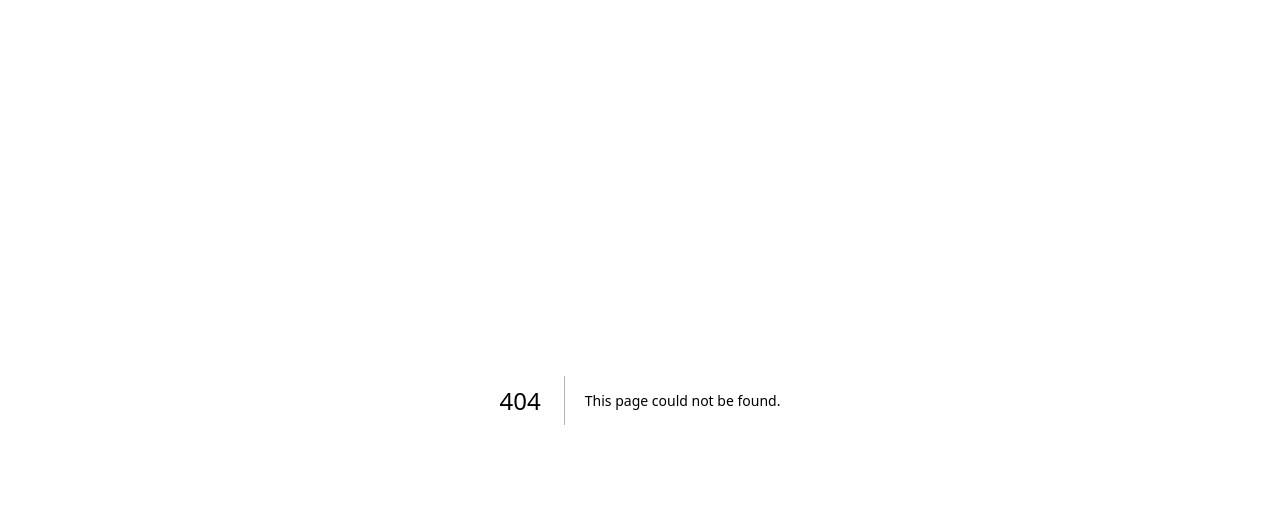
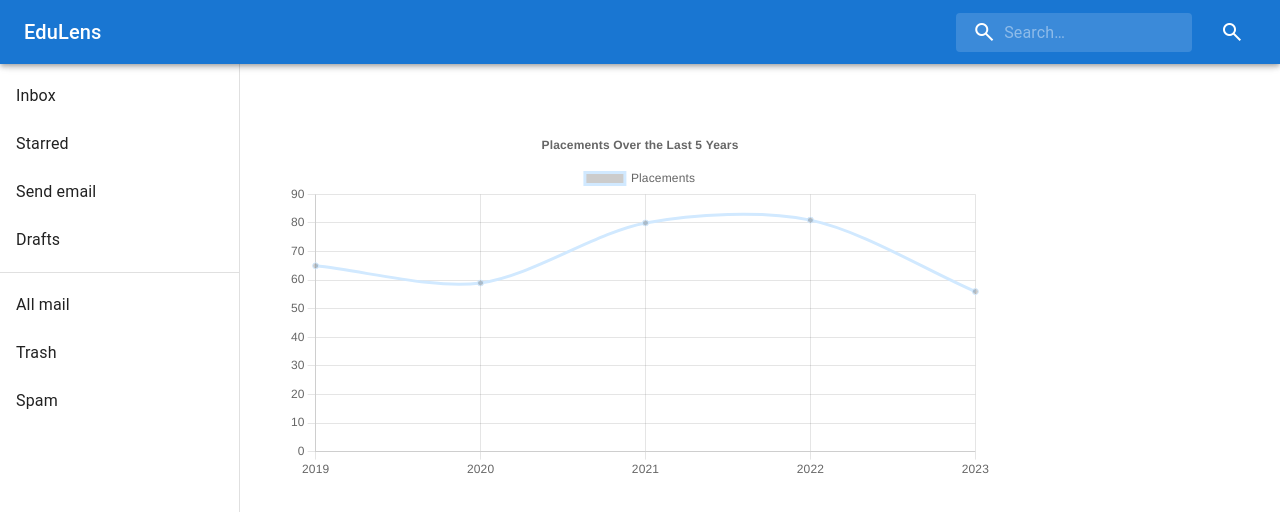
Before and after one commit to TheAnanta/edulens, a Next.js app: page /trends in a window 1280 px wide. Before the commit this address had no page. Shown: the top 512 px of the page. Built offline with nearby package versions, Linux system fonts and the light colour scheme.

Commit message:
trends added
Signed-off-by: P SIDHARTH <philkhanasidharth14@gmail.com>

```diff
--- a/package.json
+++ b/package.json
@@ -14,8 +14,10 @@
     "@emotion/styled": "^11.13.0",
     "@mui/material": "^6.0.1",
     "@mui/material-nextjs": "^6.0.1",
+    "chart.js": "^4.4.4",
     "next": "14.2.7",
     "react": "^18",
+    "react-chartjs-2": "^5.2.0",
     "react-dom": "^18"
   },
   "devDependencies": {
--- /dev/null
+++ b/src/app/trends/Placement.jsx
@@ -0,0 +1,63 @@
+"use client";
+
+import React from "react";
+import { Line } from "react-chartjs-2";
+import {
+  Chart as ChartJS,
+  CategoryScale,
+  LinearScale,
+  PointElement,
+  LineElement,
+  Title,
+  Tooltip,
+  Legend,
+} from "chart.js";
+
+ChartJS.register(
+  CategoryScale,
+  LinearScale,
+  PointElement,
+  LineElement,
+  Title,
+  Tooltip,
+  Legend
+);
+
+const PlacementChart = () => {
+  const data = {
+    labels: ["2019", "2020", "2021", "2022", "2023"],
+    datasets: [
+      {
+        label: "Placements",
+        data: [65, 59, 80, 81, 56],
+        borderColor: "#d1e9ff",
+        backgroundColor: "rgba(0, 0, 0, 0.2)",
+        fill: true,
+        tension: 0.3,
+      },
+    ],
+  };
+
+  const options = {
+    responsive: true,
+    plugins: {
+      legend: {
+        display: true,
+        position: "top",
+      },
+      title: {
+        display: true,
+        text: "Placements Over the Last 5 Years",
+      },
+    },
+    scales: {
+      y: {
+        beginAtZero: true,
+      },
+    },
+  };
+
+  return <Line data={data} options={options} />;
+};
+
+export default PlacementChart;
--- /dev/null
+++ b/src/app/trends/page.jsx
@@ -0,0 +1,13 @@
+import Sidebar from "@/components/Sidebar";
+import PlacementChart from "./Placement";
+
+export default function page() {
+  return (
+    <div>
+      <Sidebar />
+      <div className="px-72 py-32">
+        <PlacementChart />
+      </div>
+    </div>
+  );
+}
--- a/src/components/Sidebar.tsx
+++ b/src/components/Sidebar.tsx
@@ -65,17 +65,10 @@ export default function ClippedDrawer() {
         sx={{ zIndex: (theme: any) => theme.zIndex.drawer + 1 }}
       >
         <Toolbar>
-          {/* Logo */}
-          <Box
-            component="img"
-            src="/path/to/logo.png"
-            alt="Logo"
-            sx={{ height: 40, marginRight: 2 }}
-          />
 
           {/* Title */}
           <Typography variant="h6" noWrap component="div" sx={{ flexGrow: 1 }}>
-            Clipped drawer
+            {"EduLens"}
           </Typography>
 
           {/* Search Bar */}
--- a/tsconfig.json
+++ b/tsconfig.json
@@ -27,6 +27,6 @@
     "**/*.tsx",
     ".next/types/**/*.ts",
     "src/app/achievements/AchievementCard.tsx"
-  ],
+, "src/app/trends/page.jsx", "src/app/trends/Placement.jsx"  ],
   "exclude": ["node_modules"]
 }
```
Also changed, not shown: 1 other file (tests, documents, lock files or other folders).
